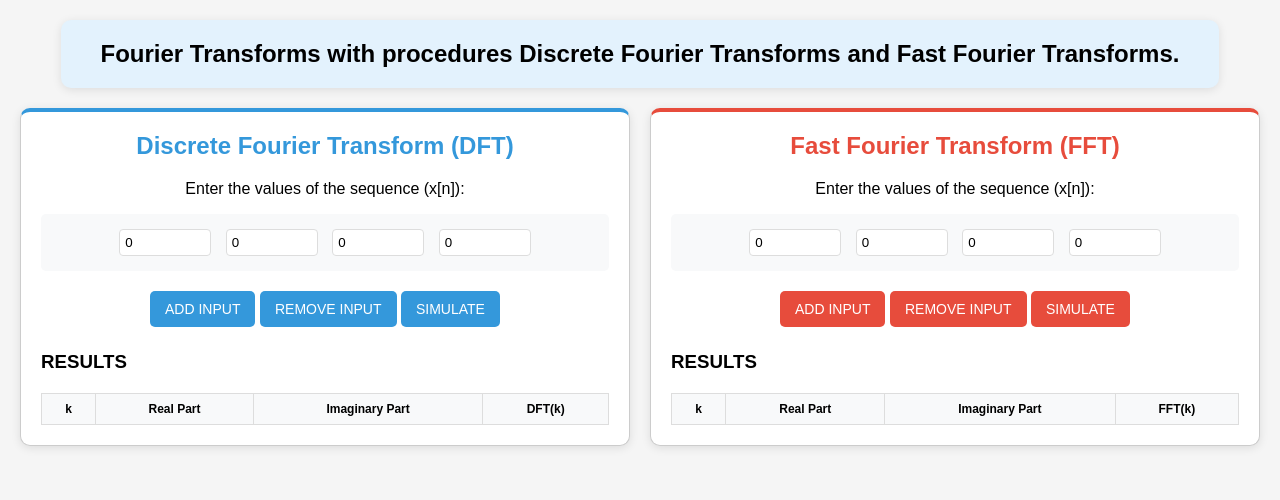
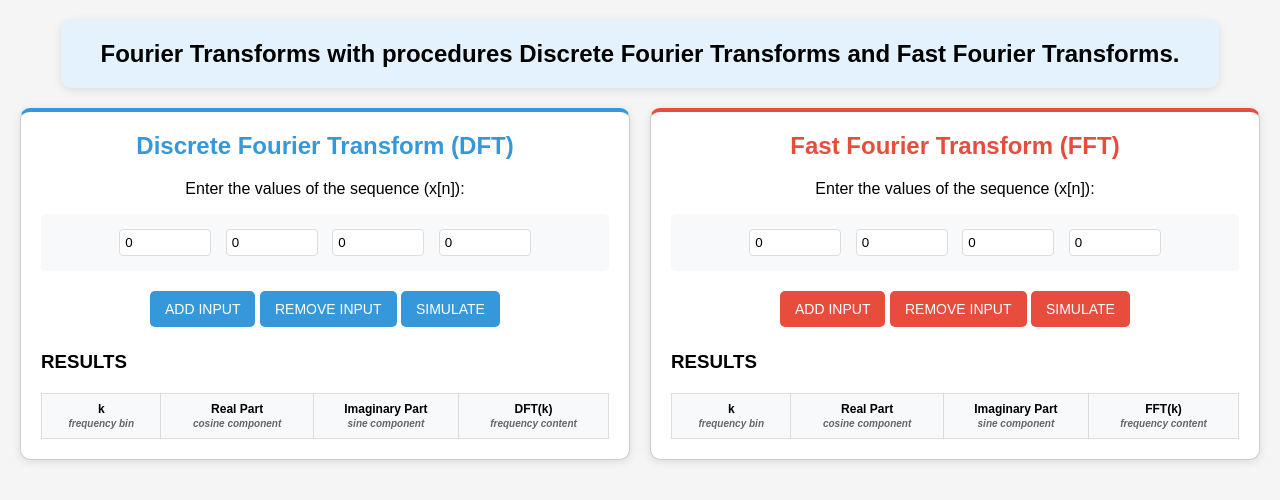
Before and after one commit to virtual-labs/exp-fourier-transforms-dei, a plain HTML site: page experiment/simulation/index.html in a window 1280 px wide. Drawn offline with Linux system fonts and the light colour scheme.

Commit message:
Update index.html

```diff
--- a/experiment/simulation/index.html
+++ b/experiment/simulation/index.html
@@ -89,6 +89,11 @@
             background-color: #f8f9fa;
             font-weight: bold;
         }
+        .info-text {
+            font-size: 10px;
+            color: #666;
+            font-style: italic;
+        }
         .sequence-inputs {
             margin: 15px 0;
             padding: 10px;
@@ -152,10 +157,10 @@
             <table id="dft-table">
                 <thead>
                     <tr>
-                        <th>k</th>
-                        <th>Real Part</th>
-                        <th>Imaginary Part</th>
-                        <th>DFT(k)</th>
+                        <th>k<br><span class="info-text">frequency bin</span></th>
+                        <th>Real Part<br><span class="info-text">cosine component</span></th>
+                        <th>Imaginary Part<br><span class="info-text">sine component</span></th>
+                        <th>DFT(k)<br><span class="info-text">frequency content</span></th>
                     </tr>
                 </thead>
                 <tbody>
@@ -183,10 +188,10 @@
             <table id="fft-table">
                 <thead>
                     <tr>
-                        <th>k</th>
-                        <th>Real Part</th>
-                        <th>Imaginary Part</th>
-                        <th>FFT(k)</th>
+                        <th>k<br><span class="info-text">frequency bin</span></th>
+                        <th>Real Part<br><span class="info-text">cosine component</span></th>
+                        <th>Imaginary Part<br><span class="info-text">sine component</span></th>
+                        <th>FFT(k)<br><span class="info-text">frequency content</span></th>
                     </tr>
                 </thead>
                 <tbody>
```
